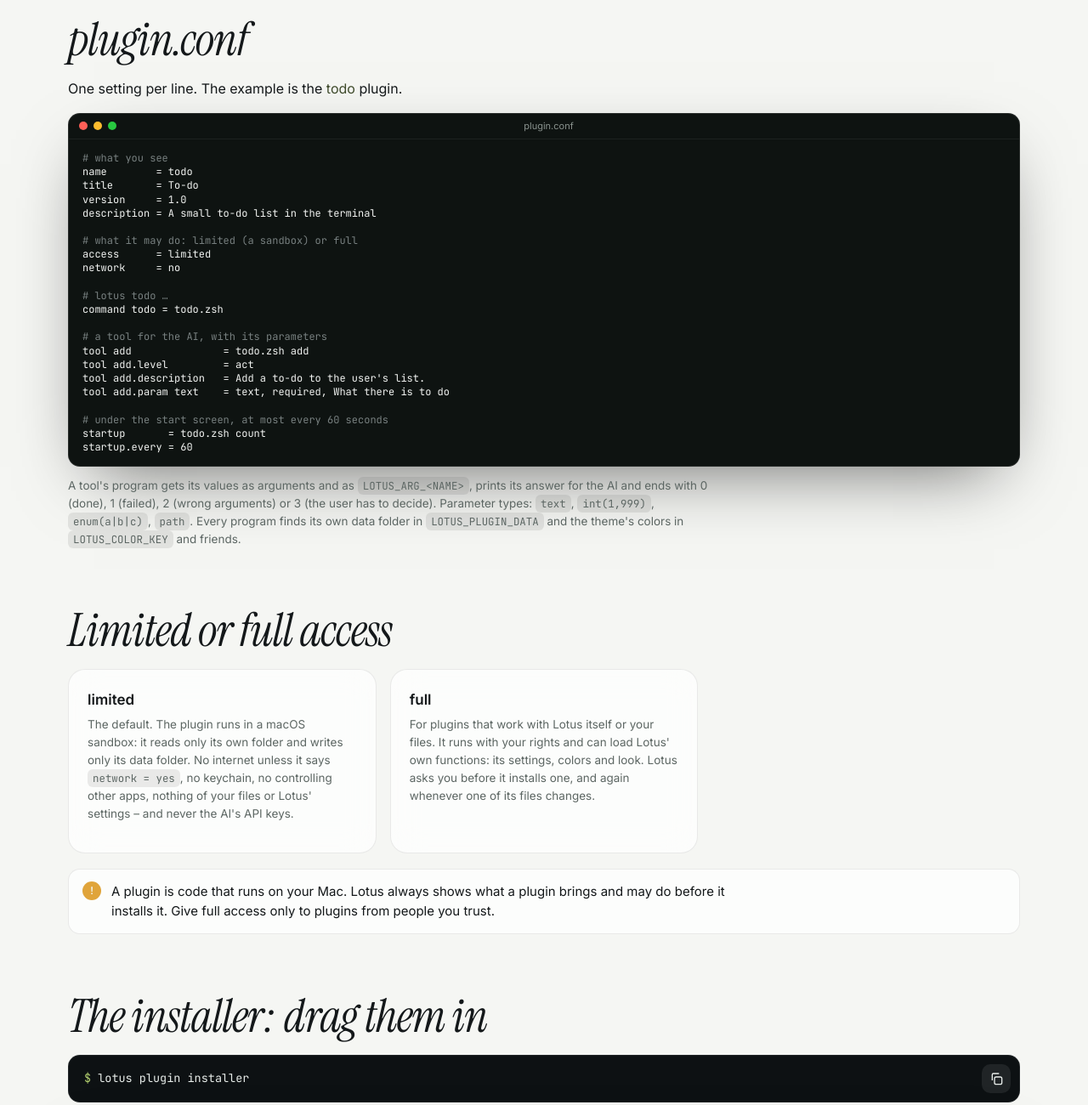
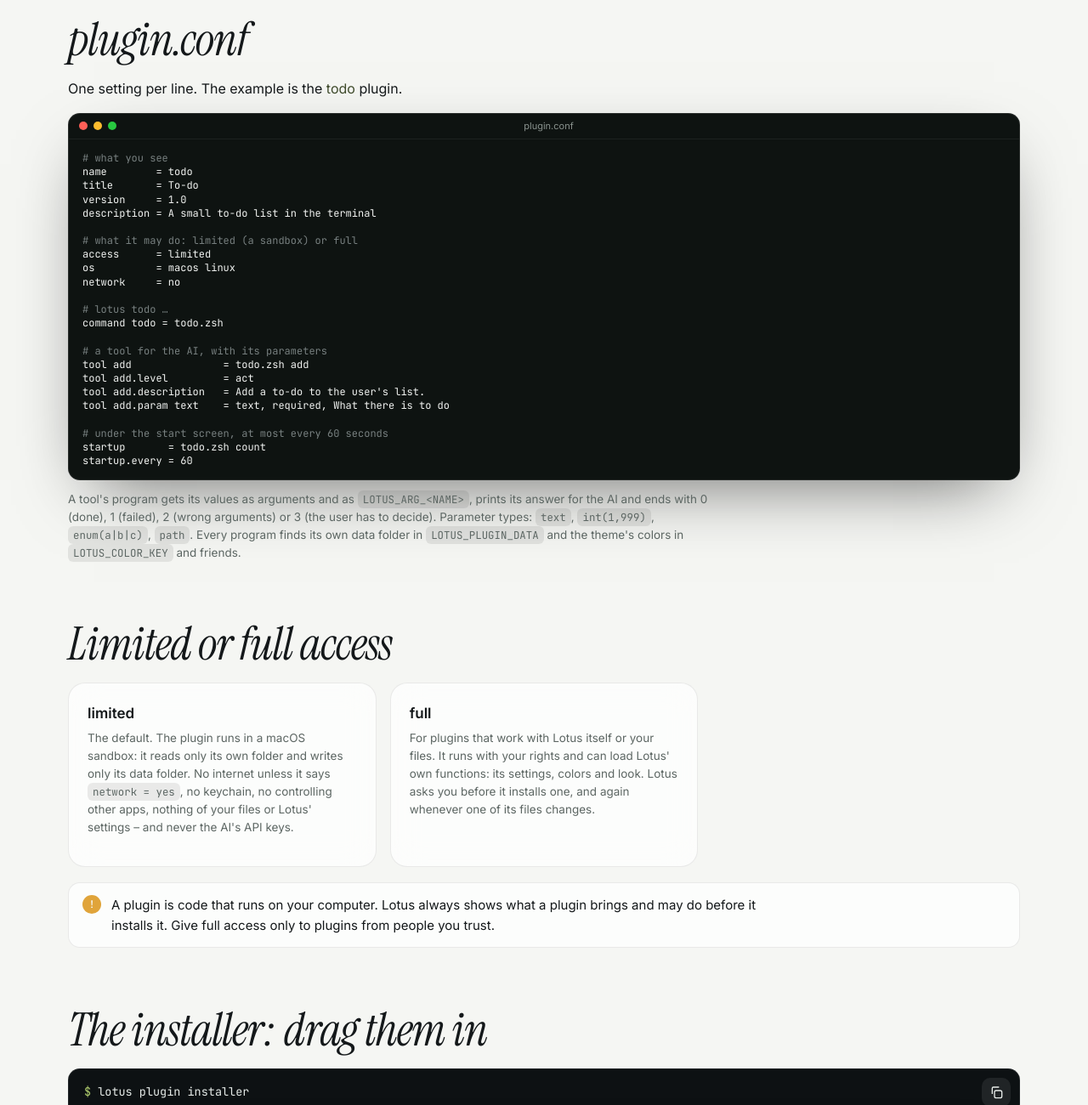
Before and after one commit to Fanxy13/homebrew-lotus, a plain HTML site: page docs/plugins.html in a window 1280 px wide. Shown: the part 1468-2768 px from the top of the page at 85% size. Drawn offline with Linux system fonts and the light colour scheme; files whose address does not match are found by name.

Commit message:
3.0 (work in progress): plugin docs name the systems, requires and the sandbox on Linux

```diff
--- a/docs/plugins.html
+++ b/docs/plugins.html
@@ -45,6 +45,7 @@ description = A small to-do list in the terminal
 
 <span class="t-dim"># what it may do: limited (a sandbox) or full</span>
 access      = limited
+os          = macos linux
 network     = no
 
 <span class="t-dim"># lotus todo …</span>
@@ -66,7 +67,7 @@ startup.every = 60</pre></div>
       <div class="card"><h3>limited</h3><p class="muted small">The default. The plugin runs in a macOS sandbox: it reads only its own folder and writes only its data folder. No internet unless it says <code>network = yes</code>, no keychain, no controlling other apps, nothing of your files or Lotus' settings – and never the AI's API keys.</p></div>
       <div class="card"><h3>full</h3><p class="muted small">For plugins that work with Lotus itself or your files. It runs with your rights and can load Lotus' own functions: its settings, colors and look. Lotus asks you before it installs one, and again whenever one of its files changes.</p></div>
     </div>
-    <div class="callout warn" style="margin-top:18px"><p>A plugin is code that runs on your Mac. Lotus always shows what a plugin brings and may do before it installs it. Give full access only to plugins from people you trust.</p></div>
+    <div class="callout warn" style="margin-top:18px"><p>A plugin is code that runs on your computer. Lotus always shows what a plugin brings and may do before it installs it. Give full access only to plugins from people you trust.</p></div>
 
     <h2 class="section" id="installer">The installer: drag them in</h2>
     <div class="codeblock"><code><span class="dollar">$</span> lotus plugin installer</code><button class="copy" data-copy="lotus plugin installer" aria-label="Copy"><svg viewBox="0 0 24 24" width="16" height="16" fill="none" stroke="currentColor" stroke-width="2"><rect x="9" y="9" width="13" height="13" rx="3"/><path d="M5 15V5a2 2 0 0 1 2-2h10"/></svg></button></div>
```
Also changed, not shown: 1 other file.
